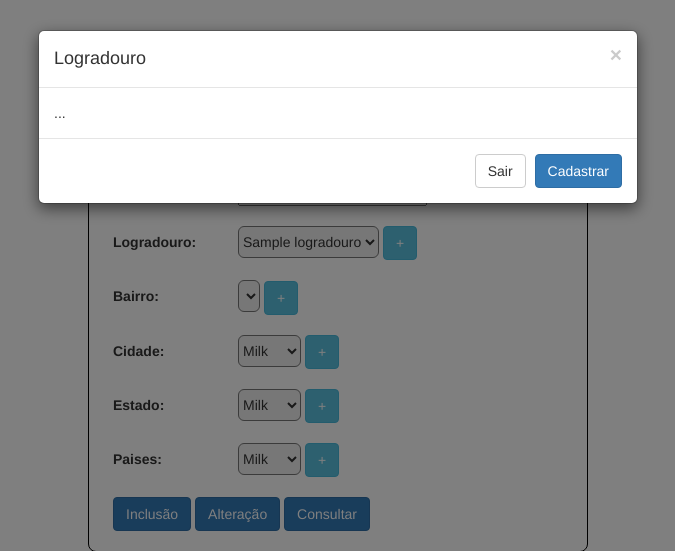
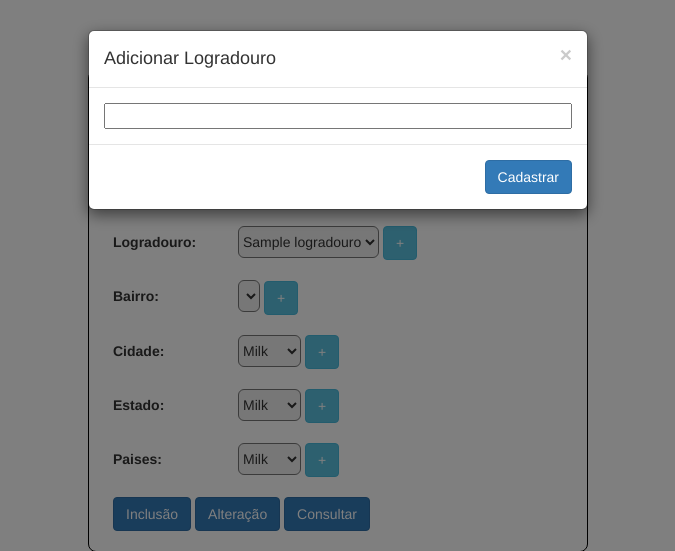
Before and after one commit to TiagoSilvestre/banco-distribuido, a PHP site: page / in a window 1280 px wide, after a click that opens the changed part. Shown: the top 551 px of the page, without its empty margins (302-977 px from the left). Run offline with PHP 8.4, Linux system fonts and the light colour scheme; tables that the repository leaves empty hold one stand-in row (values such as "Sample post"); data that the repository does not hold is empty.

Commit message:
backend do modal de cadastro

```diff
--- a/css/style.css
+++ b/css/style.css
@@ -32,3 +32,11 @@ p{
 .fbutton{
     margin-left: 80px;
 }
+
+.modal-dialog {
+    width: 500px !important;
+}
+
+.novoCadastro{
+    width: 100%;
+}
--- a/index.php
+++ b/index.php
@@ -51,7 +51,7 @@
 								}
 							?>
 						</select>
-						<a href="#" class="btn brn-sm btn-info" data-toggle="modal" data-target="#myModal" onclick="addCampo('Logradouro')">+</a>
+						<a href="#" class="btn brn-sm btn-info" data-toggle="modal" data-target="#myModal" onclick="addCampo('Adicionar Logradouro')">+</a>
 						<br><br>
 					</div>
 				</div>
@@ -128,7 +128,6 @@
 				<input type="Submit" class="btn brn-sm btn-primary" name="operacao" value="Inclusão">
 				<input type="Submit" class="btn brn-sm btn-primary" name="operacao" value="Alteração">
 				<input type="Submit" class="btn brn-sm btn-primary" name="operacao" value="Consultar">
-
 			</form>
 		</div>
 	<!-- Button trigger modal
@@ -145,11 +144,11 @@
 						<h4 class="modal-title" id="myModalLabel"></h4>
 					</div>
 					<div class="modal-body">
-						...
+						<input type="text" name="novoCadastro" class="novoCadastro"/>
 					</div>
 					<div class="modal-footer">
-						<button type="button" class="btn btn-default" data-dismiss="modal">Sair</button>
-						<button type="button" class="btn btn-primary">Cadastrar</button>
+						<button type="button" class="btn btn-primary cadastrar" data-dismiss="modal">Cadastrar</button>
+						<!--<button type="button" class="btn btn-primary">Cadastrar</button>-->
 					</div>
 				</div>
 			</div>
@@ -160,12 +159,24 @@
 		function addCampo(tit){
 			$( "#myModalLabel" ).text(tit);
 		}
+		var campo = $('#myModalLabel').text();
+		var valor = $('.novoCadastro').val();
+
+		$('.cadastrar').click(function(){
+			$.ajax({
+				type: 'POST',
+				data: {campo : valor},
+				url:'processa.php',
+			}).done(function( msg ) {
+				alert( "Data Saved: " + msg );
+			}).fail(function(s) {
+				alert( "Ocorreram erros ao salvar" );
+			});
+		});
+
 	</script>
 	</body>
 </html>
-
-
-
 
 
 
--- /dev/null
+++ b/processa.php
@@ -0,0 +1,6 @@
+<?php
+/**
+ * User: Tiago Silvestre
+ * Date: 31/10/2016
+ * Time: 20:14
+ */
```
